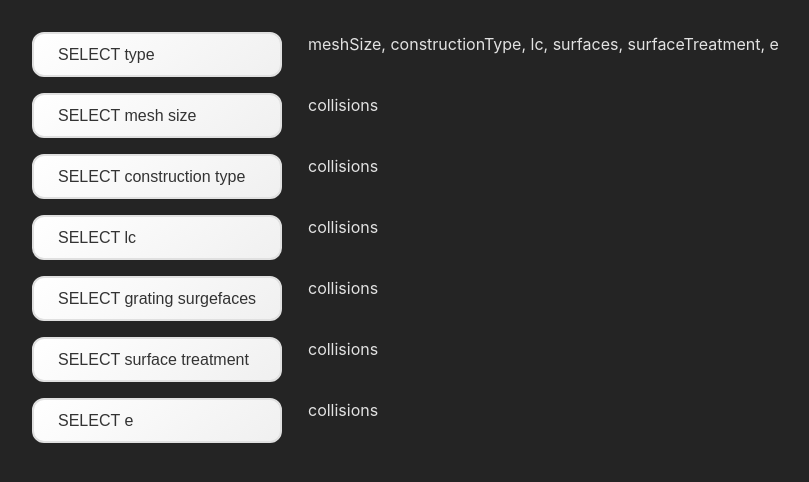
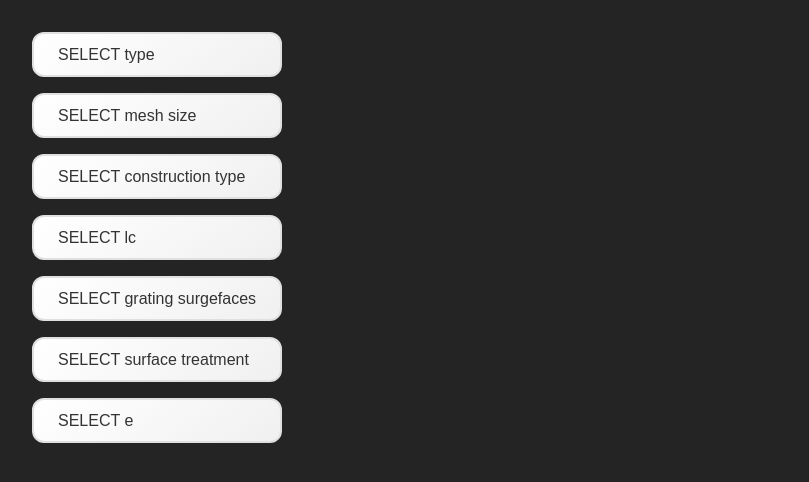
Before and after one commit to JanZaion/collision-playground, a React (Vite) app: page / in a window 1280 px wide. Shown: the top 482 px of the page, without its empty margins (0-809 px from the left). Built offline with nearby package versions, Linux system fonts and the light colour scheme.

Commit message:
feat: add value check

```diff
--- a/src/App.tsx
+++ b/src/App.tsx
@@ -7,15 +7,7 @@ import { filterBasedCollisionDetection } from './filterBasedCollisionDetection';
 import { Label } from './Label';
 
 function App() {
-  const [selected, setSelected] = useState<Partial<Record<GrateField, string | number | null | undefined>>>({
-    type: null,
-    meshSize: null,
-    constructionType: null,
-    lc: null,
-    surfaces: null,
-    surfaceTreatment: null,
-    e: null,
-  });
+  const [selected, setSelected] = useState<Grate>({});
 
   const handleSelect = (field: GrateField, value: string) => {
     setSelected((prev) => ({
@@ -47,7 +39,7 @@ function App() {
           </option>
         ))}
       </select>
-      <label>collisions</label>
+      <Label fields={filterBasedCollisionDetection(exampleGrates, selected, 'meshSize')} />
       <select defaultValue="" onChange={(e) => handleSelect('constructionType', e.target.value)}>
         <option value="" disabled hidden>
           SELECT construction type
@@ -58,7 +50,7 @@ function App() {
           </option>
         ))}
       </select>
-      <label>collisions</label>
+      <Label fields={filterBasedCollisionDetection(exampleGrates, selected, 'constructionType')} />
       <select defaultValue="" onChange={(e) => handleSelect('lc', e.target.value)}>
         <option value="" disabled hidden>
           SELECT lc
@@ -69,7 +61,7 @@ function App() {
           </option>
         ))}
       </select>
-      <label>collisions</label>
+      <Label fields={filterBasedCollisionDetection(exampleGrates, selected, 'lc')} />
       <select defaultValue="" onChange={(e) => handleSelect('surfaces', e.target.value)}>
         <option value="" disabled hidden>
           SELECT grating surgefaces
@@ -80,7 +72,7 @@ function App() {
           </option>
         ))}
       </select>
-      <label>collisions</label>
+      <Label fields={filterBasedCollisionDetection(exampleGrates, selected, 'surfaces')} />
       <select defaultValue="" onChange={(e) => handleSelect('surfaceTreatment', e.target.value)}>
         <option value="" disabled hidden>
           SELECT surface treatment
@@ -91,7 +83,7 @@ function App() {
           </option>
         ))}
       </select>
-      <label>collisions</label>
+      <Label fields={filterBasedCollisionDetection(exampleGrates, selected, 'surfaceTreatment')} />
       <select defaultValue="" onChange={(e) => handleSelect('e', e.target.value)}>
         <option value="" disabled hidden>
           SELECT e
@@ -102,7 +94,7 @@ function App() {
           </option>
         ))}
       </select>
-      <label>collisions</label>
+      <Label fields={filterBasedCollisionDetection(exampleGrates, selected, 'e')} />
     </div>
   );
 }
--- a/src/filterBasedCollisionDetection.ts
+++ b/src/filterBasedCollisionDetection.ts
@@ -1,17 +1,13 @@
-export const pickedValues: Grate = {
-  wo: 155,
-  wi: 125,
-  type: 'ladder',
-  lc: 'A15',
-  surfaceTreatment: 'Passivated',
-};
-
 export const filterBasedCollisionDetection = (grates: Grate[], pickedValues: Grate, field: GrateField) => {
   const filteredGrates = grates.filter((grate) => grate[field] === pickedValues[field]);
   const collisions: GrateField[] = [];
 
   // Get all keys except the input field
   const fieldsToCheck = (Object.keys(pickedValues) as GrateField[]).filter((key) => key !== field);
+
+  if (!pickedValues[field]) {
+    return collisions;
+  }
 
   for (const fieldToCheck of fieldsToCheck) {
     const filteredByField = filteredGrates.filter((grate) => grate[fieldToCheck] === pickedValues[fieldToCheck]);
```
